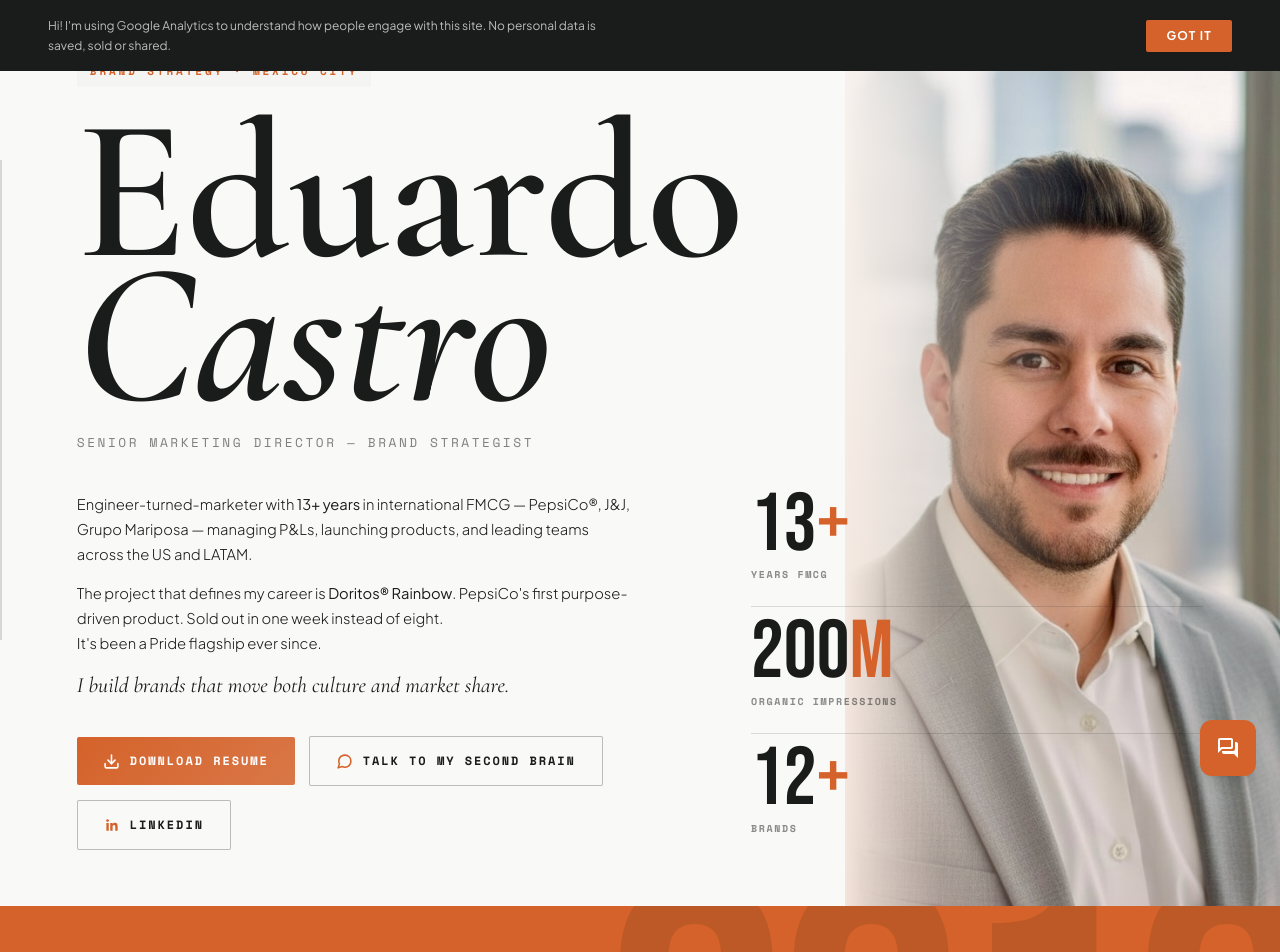
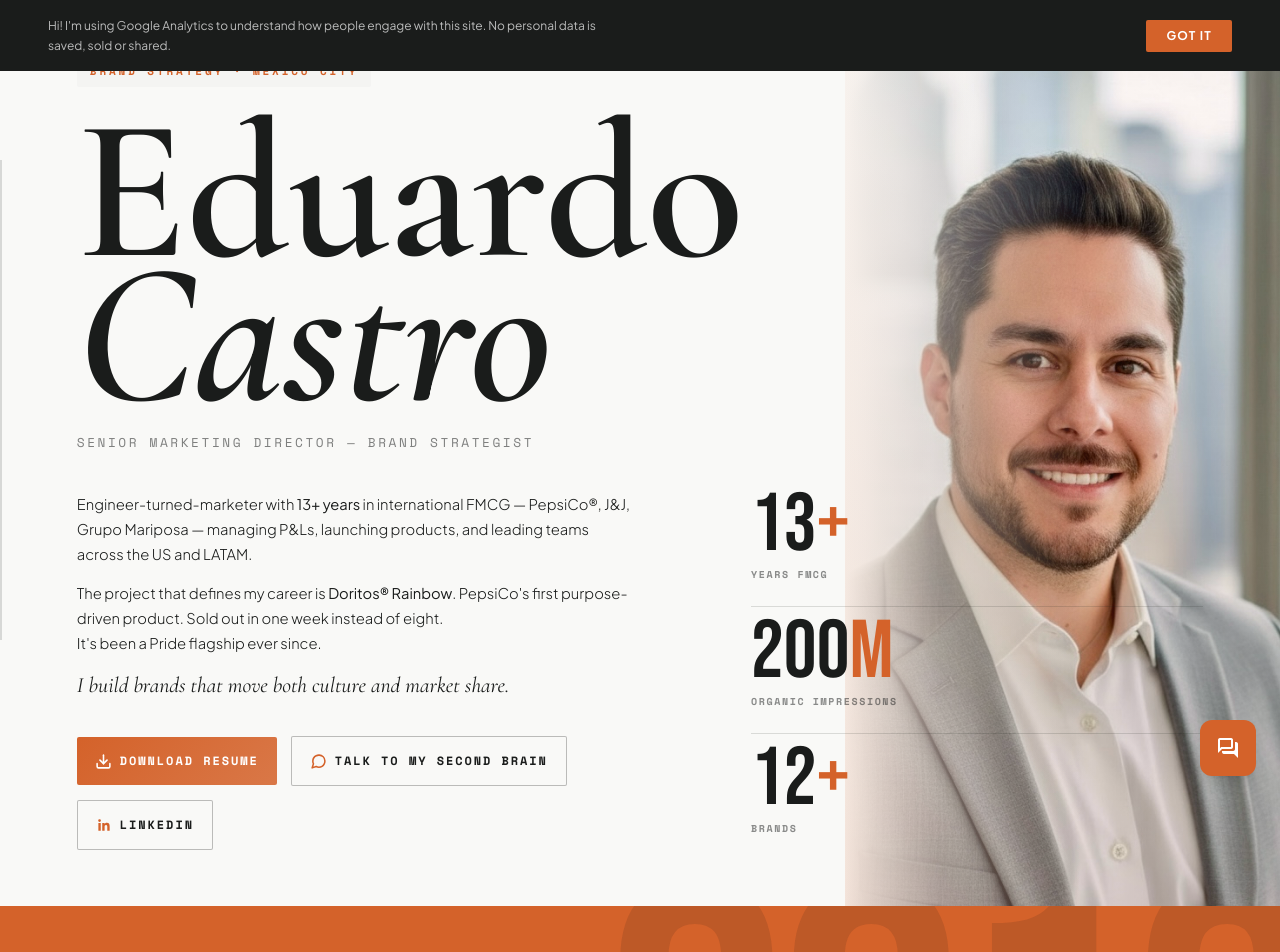
Before and after one commit to eduardocjordan/Resume, a Next.js app: page / in a window 1280 px wide. Shown: the top 952 px of the page. Built offline with nearby package versions, Linux system fonts and the light colour scheme.

Commit message:
Tighten hero CTA button padding to fit on one line
Reduce horizontal padding and icon-text gap on the three hero buttons
so LinkedIn no longer wraps to a second row.

```diff
--- a/src/components/hero.tsx
+++ b/src/components/hero.tsx
@@ -185,7 +185,7 @@ export function Hero() {
                     data-gtm-event="resume_download"
                     data-gtm-location="hero"
                     onClick={() => pushGtmEvent("resume_download", { click_location: "hero" })}
-                    className="editorial-gradient text-white px-[26px] py-[15px] rounded-sm text-[12px] font-bold tracking-[0.16em] uppercase flex items-center gap-[10px] group"
+                    className="editorial-gradient text-white px-[18px] py-[15px] rounded-sm text-[12px] font-bold tracking-[0.16em] uppercase flex items-center gap-[8px] group"
                     style={{ fontFamily: "'Space Mono', monospace" }}
                     whileHover={{ scale: 1.03 }}
                     whileTap={{ scale: 0.97 }}
@@ -217,7 +217,7 @@ export function Hero() {
                       pushGtmEvent("chat_open", { click_location: "hero" });
                       window.dispatchEvent(new Event("chat:open"));
                     }}
-                    className="bg-paper text-ink px-[26px] py-[15px] border border-[rgba(26,28,27,.28)] rounded-sm text-[12px] font-bold tracking-[0.16em] uppercase flex items-center gap-[10px] hover:bg-paper-dark transition-colors"
+                    className="bg-paper text-ink px-[18px] py-[15px] border border-[rgba(26,28,27,.28)] rounded-sm text-[12px] font-bold tracking-[0.16em] uppercase flex items-center gap-[8px] hover:bg-paper-dark transition-colors"
                     style={{ fontFamily: "'Space Mono', monospace" }}
                     whileHover={{ scale: 1.03 }}
                     whileTap={{ scale: 0.97 }}
@@ -236,7 +236,7 @@ export function Hero() {
                     data-gtm-location="hero"
                     data-gtm-platform="linkedin"
                     onClick={() => pushGtmEvent("social_click", { click_location: "hero", platform: "linkedin" })}
-                    className="bg-paper text-ink px-[26px] py-[15px] border border-[rgba(26,28,27,.28)] rounded-sm text-[12px] font-bold tracking-[0.16em] uppercase flex items-center gap-[10px] hover:bg-paper-dark transition-colors"
+                    className="bg-paper text-ink px-[18px] py-[15px] border border-[rgba(26,28,27,.28)] rounded-sm text-[12px] font-bold tracking-[0.16em] uppercase flex items-center gap-[8px] hover:bg-paper-dark transition-colors"
                     style={{ fontFamily: "'Space Mono', monospace" }}
                     whileHover={{ scale: 1.03 }}
                     whileTap={{ scale: 0.97 }}
```
